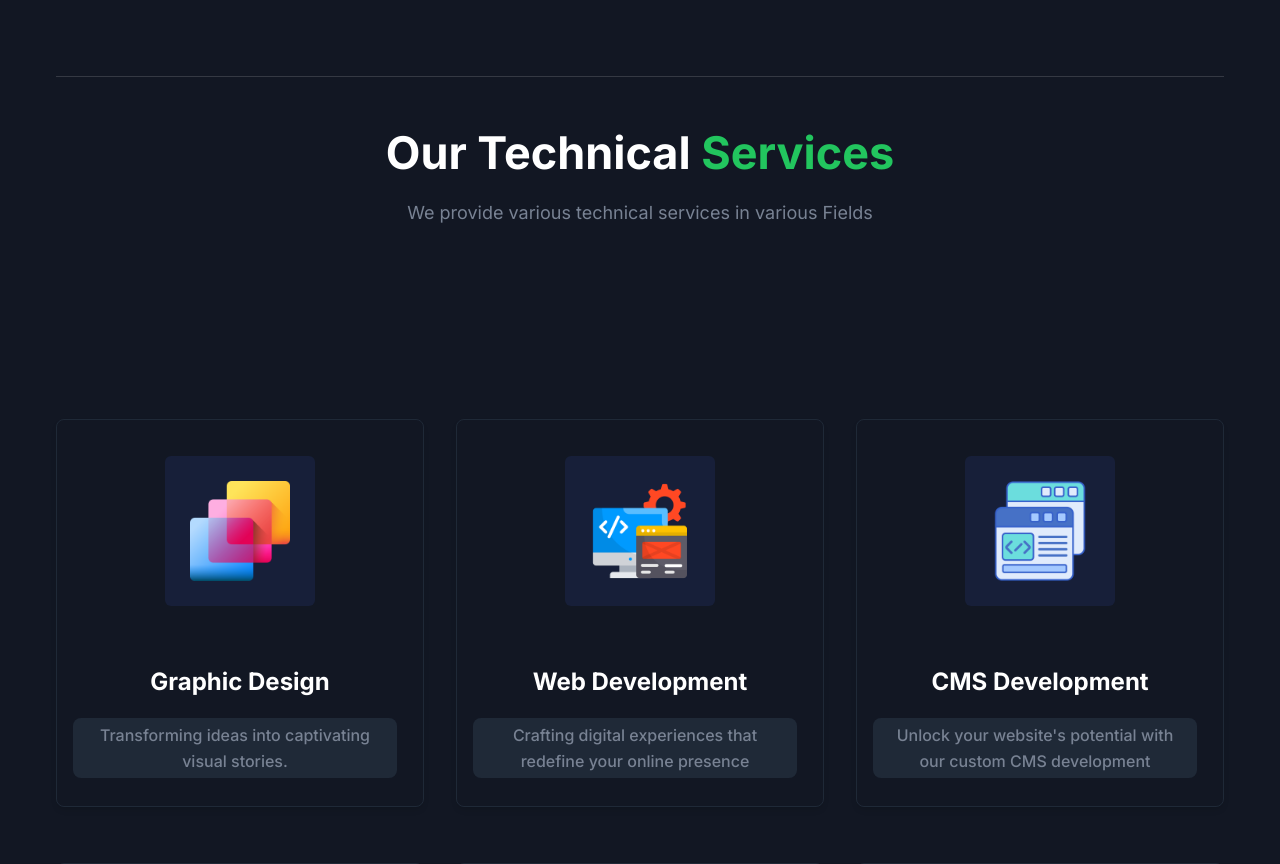
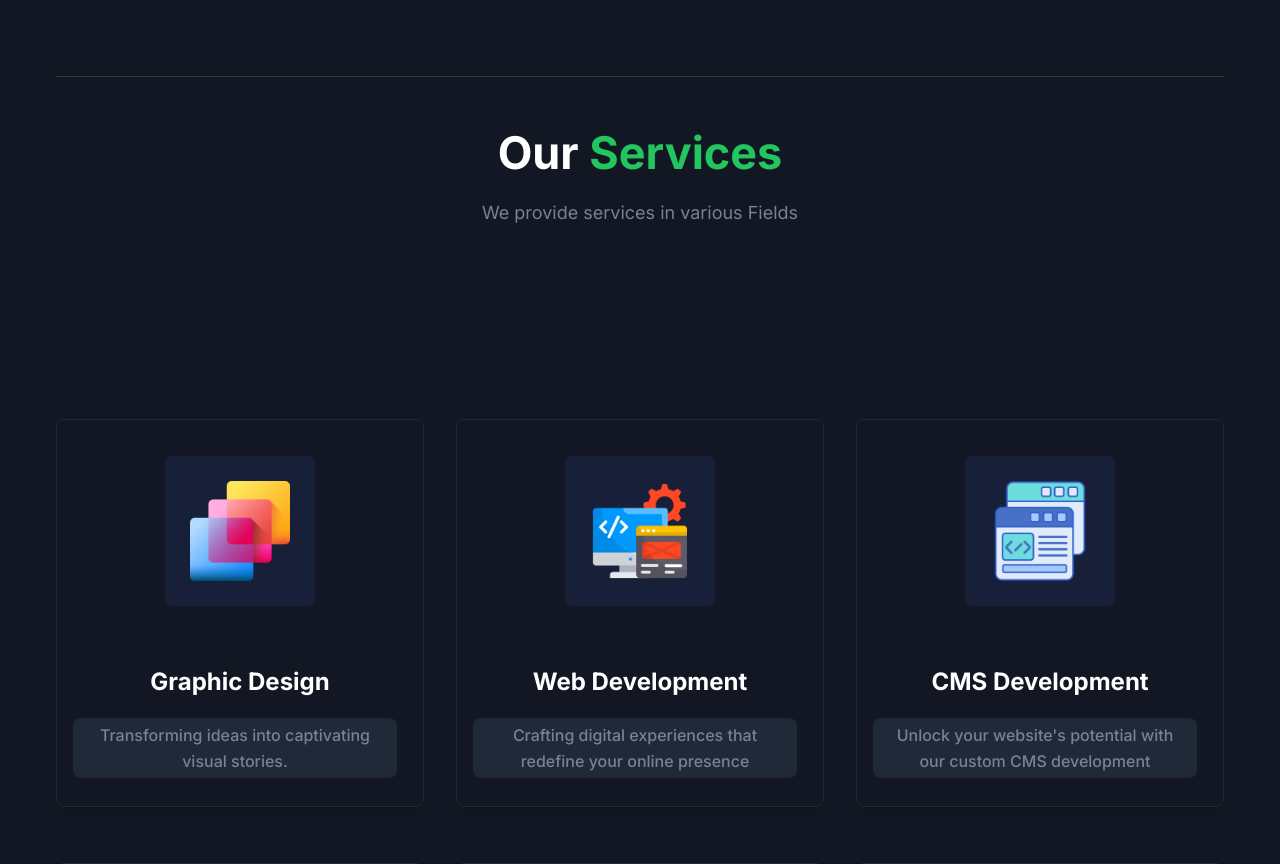
Before and after one commit to Manoj-kumar-C/Auto-Minds, a Next.js app: page / in a window 1280 px wide. Shown: the part 2500-3364 px from the top of the page. Built offline with nearby package versions, Linux system fonts and the light colour scheme.

Commit message:
Auto Minds adf

```diff
--- a/app/page.tsx
+++ b/app/page.tsx
@@ -35,8 +35,8 @@ export default function Home() {
       <Video />
       <Brands />
       <HomeSectionOne /><br /><br />
-      <TitleService title="Our Technical"
-          paragraph="We provide various technical services in various Fields"
+      <TitleService title="Our "
+          paragraph="We provide services in various Fields"
           center
           mb="80px" />
       <Features />
```
